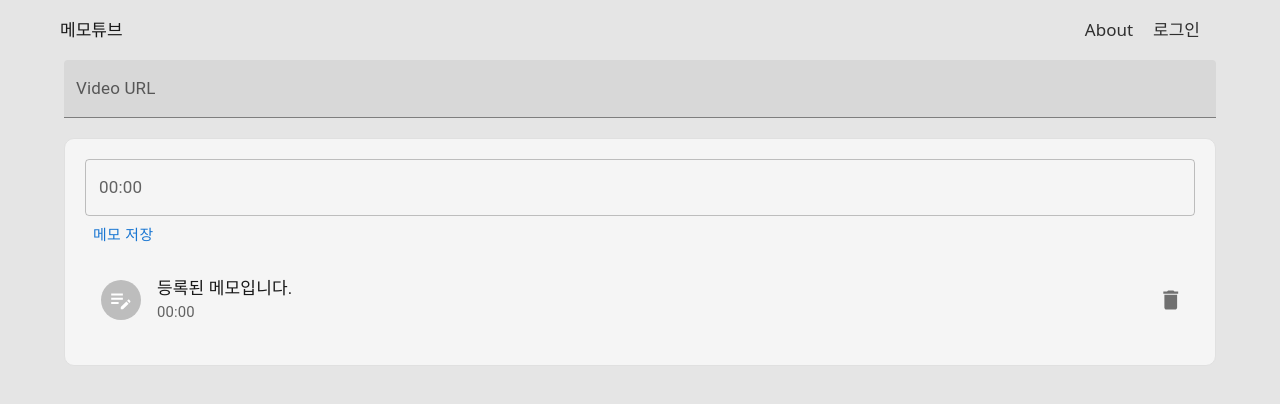
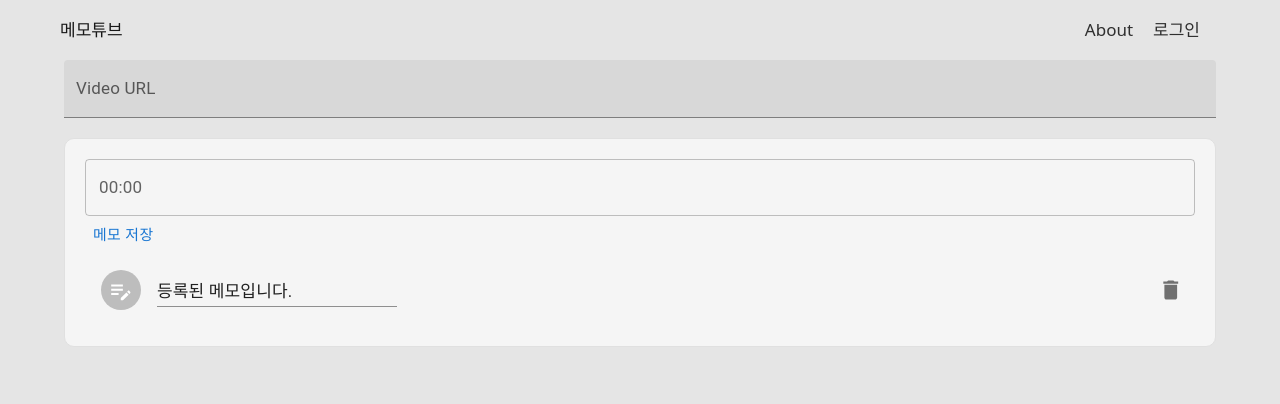
Before and after one commit to javascriptbiggosoo/memotube, a React (Vite) app: page /memotube/ in a window 1280 px wide. Both pictures are taken after a click on the element 129 px from the left and 299 px from the top of the page. Shown: the top 404 px of the page. Built offline with nearby package versions, Linux system fonts and the light colour scheme.

Commit message:
MemoItem 컴포넌트에 메모 수정 기능 추가

```diff
--- a/src/components/Home/Memopad/MemoItem.tsx
+++ b/src/components/Home/Memopad/MemoItem.tsx
@@ -1,7 +1,8 @@
-import React from "react";
+import React, { useState } from "react";
 import {
   Avatar,
   IconButton,
+  Input,
   ListItem,
   ListItemAvatar,
   ListItemText,
@@ -16,20 +17,24 @@ import parseTimeToSeconds from "../../../utils/parseTimeToSeconds";
 interface MemoProps {
   time: string;
   memoText: string;
+  id: string;
   onUpdateMemo: (id: string, memoText: string) => void;
   onDeleteMemo: (event: React.MouseEvent<HTMLButtonElement>) => void;
 }
 
 export default function MemoItem({
   time,
-  memoText: memo,
+  memoText,
   onDeleteMemo,
   onUpdateMemo,
+  id,
 }: MemoProps) {
+  const [isUpdating, setIsUpdating] = useState(false);
   const setplayerVars = useSetRecoilState(playerVarsState);
 
   const handleClick = () => {
-    onUpdateMemo("1", "수정된 메모입니다.");
+    // TODO: 메모 수정 활성
+    setIsUpdating((prev) => !prev);
   };
   return (
     <ListItem
@@ -52,7 +57,19 @@ export default function MemoItem({
         </Avatar>
       </ListItemAvatar>
 
-      <ListItemText primary={memo} secondary={time} />
+      {isUpdating ? (
+        <form
+          onSubmit={(e) => {
+            e.preventDefault();
+            onUpdateMemo(id, memoText);
+            setIsUpdating(false);
+          }}
+        >
+          <Input type="text" value={memoText} />
+        </form>
+      ) : (
+        <ListItemText primary={memoText} secondary={time} />
+      )}
     </ListItem>
   );
 }
--- a/src/components/Home/Memopad/MemoItems.tsx
+++ b/src/components/Home/Memopad/MemoItems.tsx
@@ -19,6 +19,7 @@ export default function MemoItems({
       {memos.map((memo) => (
         <MemoItem
           key={memo.id}
+          id={memo.id}
           time={memo.memoTime}
           memoText={memo.memoText}
           onDeleteMemo={onDeleteMemo}
--- a/src/components/Home/Memopad/index.tsx
+++ b/src/components/Home/Memopad/index.tsx
@@ -32,7 +32,19 @@ export default function MemoPad({ currentTime }: MemoPadProps) {
   }
 
   function handleDeleteMemo() {}
-  function handleUpdateMemo() {}
+  function handleUpdateMemo(targetId: string, memoText: string) {
+    setMemos((prevMemos) =>
+      prevMemos.map((memo) => {
+        if (memo.id === targetId) {
+          return {
+            ...memo,
+            memoText,
+          };
+        }
+        return memo;
+      })
+    );
+  }
   return (
     <Section>
       <MemoInput currentTime={currentTime} onCreateMemo={handleMemoSubmit} />
```
